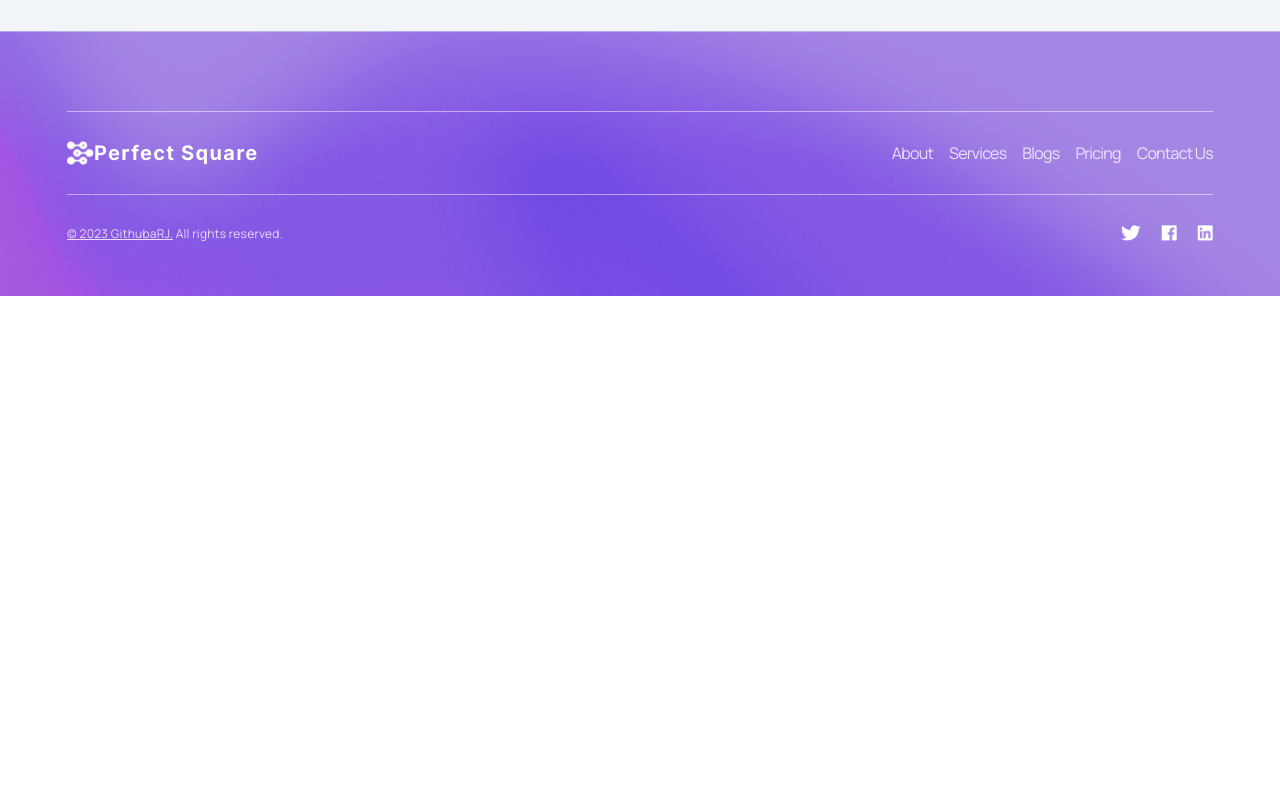
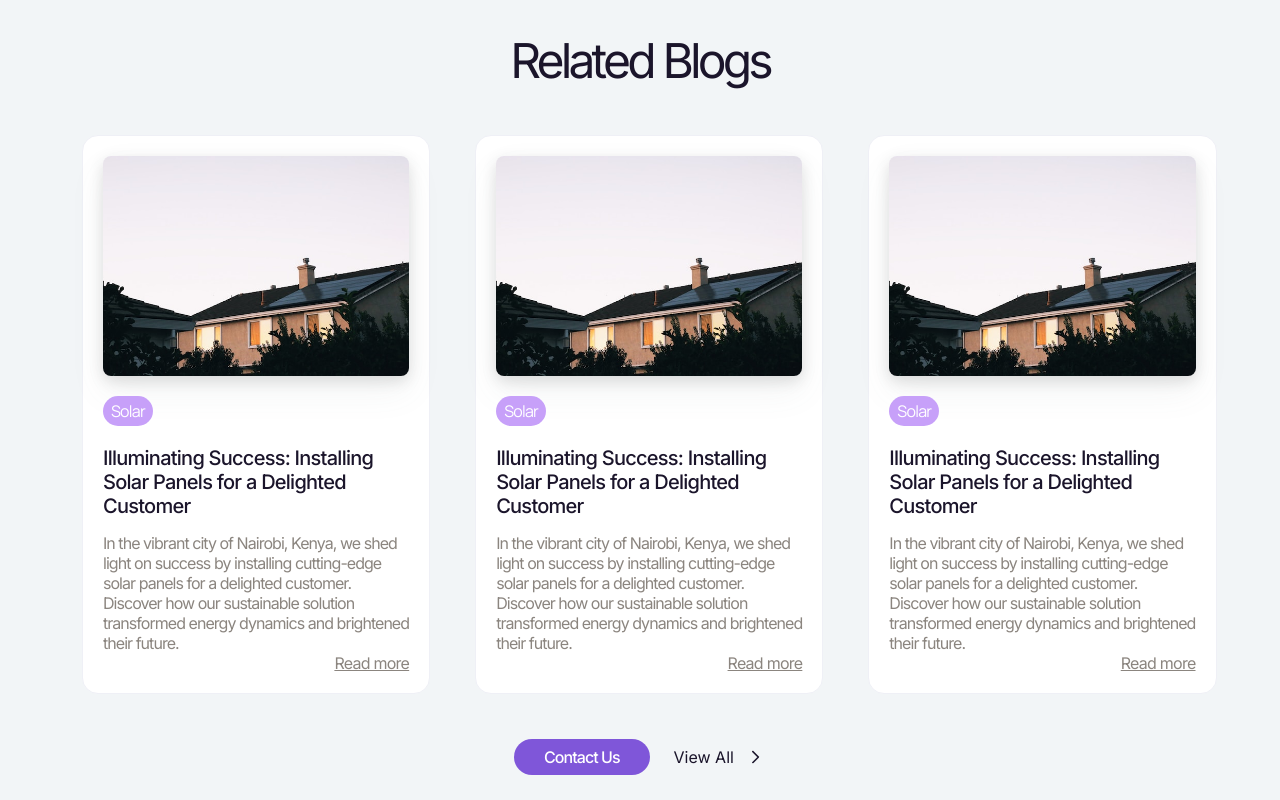
Before and after one commit to githubarj/perfect-square_v2, a React (Vite) app: page /article in a window 1280 px wide. Shown: the part 1660-2460 px from the top of the page. Before the commit the page ends 1956 px from the top, so only its background shows below. Built offline with nearby package versions, Linux system fonts and the light colour scheme.

Commit message:
related blogs section

```diff
--- a/src/Components/Article/Article.jsx
+++ b/src/Components/Article/Article.jsx
@@ -3,12 +3,14 @@ import Navbar from "../Utility/Navbar/Navbar"
 import Footer from "../Utility/Footer/Footer"
 import ArticleOverview from "./ArticleOverview"
 import ArticleContent from "./ArticleContent"
+import RelatedBlogs from "./RelatedBlogs"
 function Article() {
   return (
     <div className="article-container page">
       <Navbar />
       <ArticleOverview />
       <ArticleContent />
+      <RelatedBlogs />
 
       <Footer />
 
--- /dev/null
+++ b/src/Components/Article/RelatedBlogs.jsx
@@ -0,0 +1,23 @@
+import "../Home/home.css";
+import ContactBtn from "../Utility/Modules/ContactBtn";
+import ViewAll from "../Utility/Modules/ViewAll";
+import BlogPanel from "../Utility/Card/BlogPanel";
+
+function RelatedBlogs() {
+  return (
+    <div className="blogs-section-container">
+      <h1>Related Blogs</h1>
+      <div className="blogs-section-content">
+        <BlogPanel />
+        <BlogPanel />
+        <BlogPanel />
+      </div>
+      <div className="card-nav-links">
+        <ContactBtn />
+        <ViewAll link="/blogs" />
+      </div>
+    </div>
+  );
+}
+
+export default RelatedBlogs;
```
